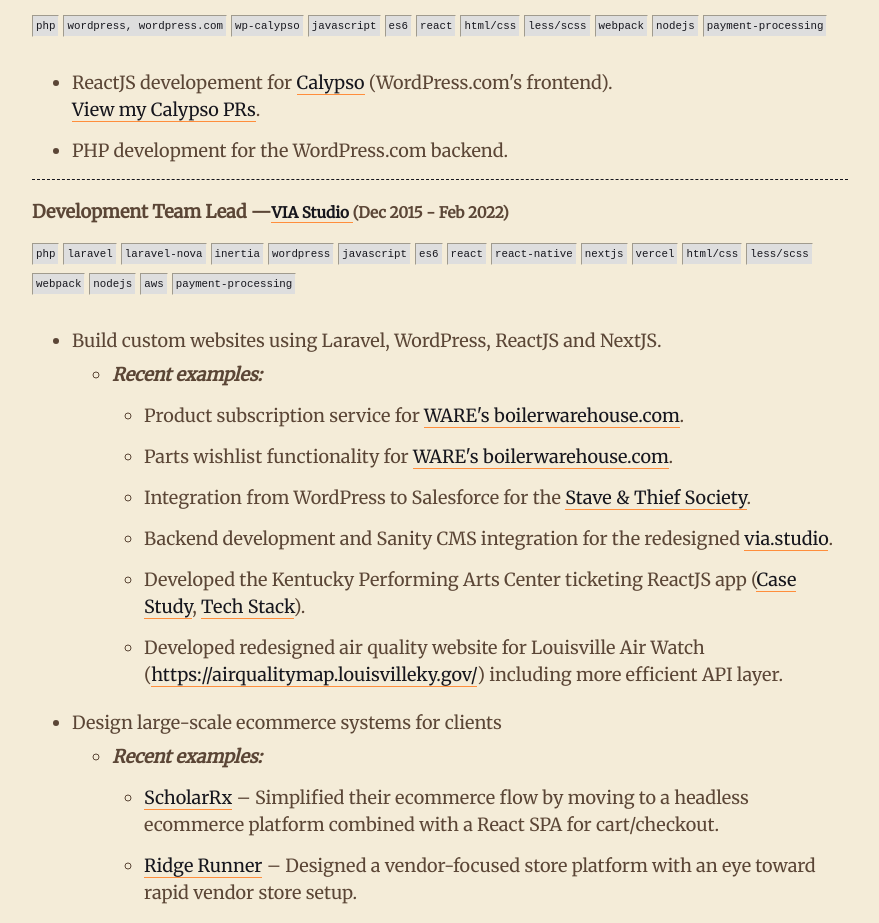
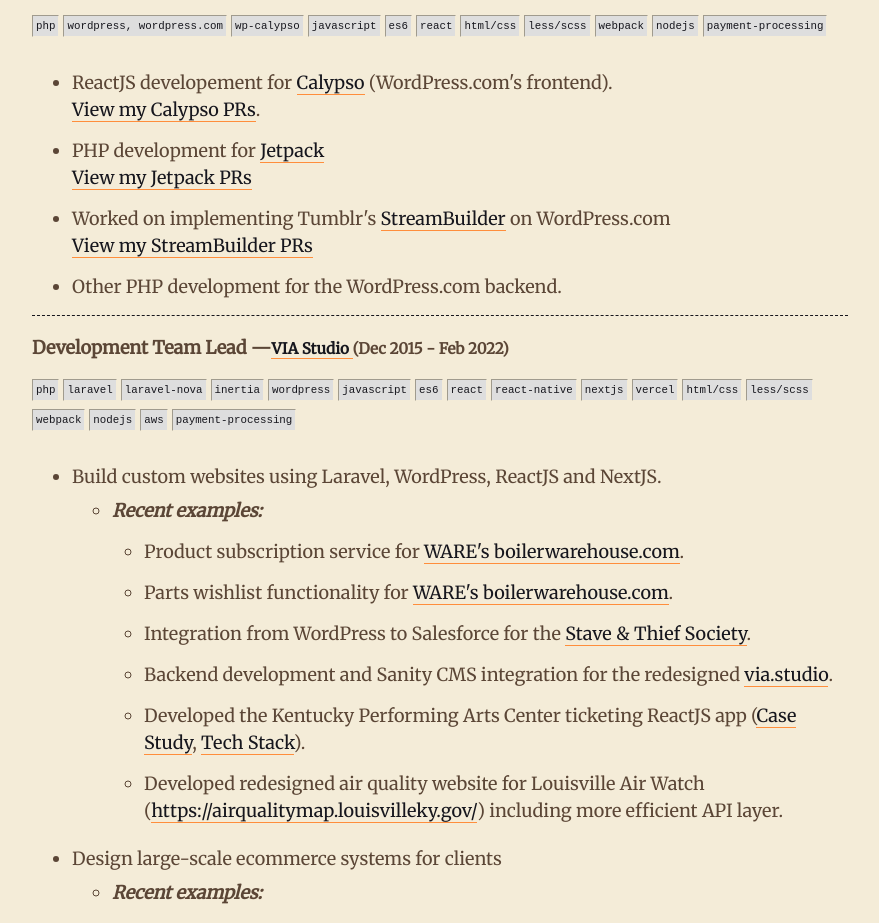
Before and after one commit to markbiek/blog, a Next.js app: page /cv in a window 1280 px wide. Shown: the part 1040-1963 px from the top of the page, without its empty margins (208-1087 px from the left). Built offline with nearby package versions, Linux system fonts and the light colour scheme; a web font is replaced by a local one.

Commit message:
Updated A8C cv entries

```diff
--- a/pages/cv.tsx
+++ b/pages/cv.tsx
@@ -84,7 +84,24 @@
 						</a>
 						.
 					</li>
-					<li>PHP development for the WordPress.com backend.</li>
+					<li>
+						PHP development for <a href="https://jetpack.com/">Jetpack</a>
+						<br />
+						<a href="https://github.com/Automattic/jetpack/pulls?q=is%3Apr+is%3Aclosed+author%3Amarkbiek">
+							View my Jetpack PRs
+						</a>
+					</li>
+					<li>
+						Worked on implementing Tumblr's{" "}
+						<a href="https://github.com/Automattic/stream-builder/">
+							StreamBuilder
+						</a>{" "}
+						on WordPress.com <br />
+						<a href="https://github.com/Automattic/stream-builder/pulls?q=is%3Apr+author%3Amarkbiek+is%3Aclosed">
+							View my StreamBuilder PRs
+						</a>
+					</li>
+					<li>Other PHP development for the WordPress.com backend.</li>
 				</ul>
 				<h4 className={styles.job_title}>
 					Development Team Lead &mdash;
```
